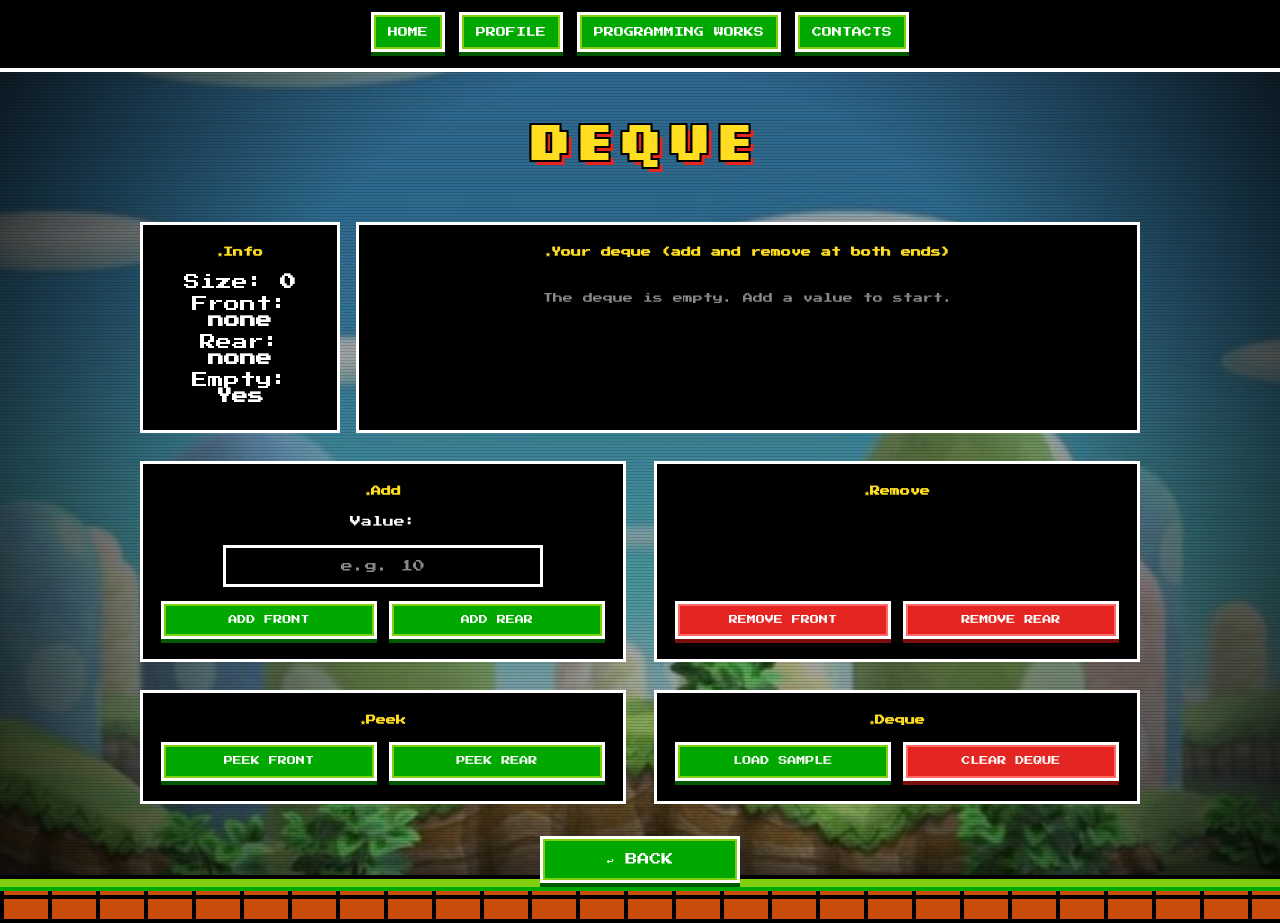
After one commit to kashicamhieldeguzman/DSA_Lab_Exercise-4, a Flask app: page /deque in a window 1280 px wide. The commit adds this page. Run offline with Flask 3, Linux system fonts and the light colour scheme.

Commit message:
Updated my code

```diff
--- a/app.py
+++ b/app.py
@@ -1,12 +1,16 @@
 from flask import Flask, render_template, request, redirect, url_for, flash
 from stack import stack_bp, to_value
 from linkedlist import linkedlist_bp
+from queue_routes import queue_bp
+from deque import deque_bp
 
 app = Flask(__name__)
 app.secret_key = 'your_secret_key'
 
 app.register_blueprint(stack_bp)
 app.register_blueprint(linkedlist_bp)
+app.register_blueprint(queue_bp)
+app.register_blueprint(deque_bp)
 
 @app.route('/')
 def index():
@@ -23,6 +27,10 @@ def profile():
 @app.route('/works')
 def works():
     return render_template('works.html')
+
+@app.route('/queuedeque')
+def queuedeque():
+    return render_template('queuedeque.html')
 
 @app.route('/works/convert/touppercase', methods=['GET', 'POST'])
 def touppercase():
--- /dev/null
+++ b/deque.py
@@ -0,0 +1,197 @@
+from flask import Blueprint, render_template, request, redirect, url_for, flash
+from stack import to_value
+
+#                                        DEQUE IMPLEMENTATION
+
+class Node:
+    def __init__(self, data):
+        self.data = data
+        self.prev = None
+        self.next = None
+
+
+class Deque:
+    def __init__(self):
+        self.head = None
+        self.tail = None
+        self.size = 0
+
+    def is_empty(self):
+        return self.head is None
+
+    def add_front(self, item):
+        new_node = Node(item)
+
+        if self.is_empty():
+            self.head = self.tail = new_node
+        else:
+            new_node.next = self.head
+            self.head.prev = new_node
+            self.head = new_node
+
+        self.size += 1
+
+    def add_rear(self, item):
+        new_node = Node(item)
+
+        if self.is_empty():
+            self.head = self.tail = new_node
+        else:
+            new_node.prev = self.tail
+            self.tail.next = new_node
+            self.tail = new_node
+
+        self.size += 1
+
+    def remove_front(self):
+        if self.is_empty():
+            raise Exception ("DeQue is empty, cannot remove")
+
+        removed_data = self.head.data
+        self.head = self.head.next
+
+        if self.head is None:
+            self.tail = None
+        else:
+            self.head.prev = None
+
+        self.size -= 1
+
+
+        return removed_data
+
+    def remove_rear(self):
+        if self.is_empty():
+            raise Exception("DeQue is empty, cannot remove")
+
+        removed_data = self.tail.data
+        self.tail = self.tail.prev
+
+        if self.tail is None:
+            self.head = None
+        else:
+            self.tail.next = None
+
+        self.size -= 1
+        return removed_data
+
+    def peek_front(self):
+        if self.is_empty():
+            raise Exception("Peek from empty deque")
+        return self.head.data
+
+    def peek_rear(self):
+        if self.is_empty():
+            raise Exception("Peek from empty deque")
+        return self.tail.data
+
+    def to_list(self):
+        """Return the data from front to rear as a normal Python list."""
+        items = []
+        current = self.head
+        while current:
+            items.append(current.data)
+            current = current.next
+        return items
+
+    def clear(self):
+        self.head = None
+        self.tail = None
+        self._size = 0
+
+    def __len__(self):
+        return self.size
+
+
+#                                        DEQUE ROUTES (blueprint)
+
+deque_bp = Blueprint('deque', __name__)   # app.py registers this
+dq = Deque()                              # one shared deque, kept in memory while the server runs
+
+
+def back():
+    return redirect(url_for('deque.deque'))
+
+
+@deque_bp.route('/deque')
+def deque():
+    return render_template('deque.html',
+                           items=dq.to_list(),
+                           peeked=request.args.get('peeked'))
+
+@deque_bp.route('/deque/add_front', methods=['POST'])
+def dq_add_front():
+    value = to_value(request.form.get('value', ''))
+    if value == '':
+        flash("Type a value first.", "error")
+    else:
+        dq.add_front(value)
+        flash(f'Added "{value}" to the front.', "success")
+    return back()
+
+@deque_bp.route('/deque/add_rear', methods=['POST'])
+def dq_add_rear():
+    value = to_value(request.form.get('value', ''))
+    if value == '':
+        flash("Type a value first.", "error")
+    else:
+        dq.add_rear(value)
+        flash(f'Added "{value}" to the rear.', "success")
+    return back()
+
+@deque_bp.route('/deque/remove_front', methods=['POST'])
+def dq_remove_front():
+    if dq.is_empty():
+        flash("The deque is empty.", "error")
+    else:
+        flash(f'Removed "{dq.remove_front()}" from the front.', "success")
+    return back()
+
+@deque_bp.route('/deque/remove_rear', methods=['POST'])
+def dq_remove_rear():
+    if dq.is_empty():
+        flash("The deque is empty.", "error")
+    else:
+        flash(f'Removed "{dq.remove_rear()}" from the rear.', "success")
+    return back()
+
+@deque_bp.route('/deque/peek_front', methods=['POST'])
+def dq_peek_front():
+    if dq.is_empty():
+        flash("The deque is empty.", "error")
+        return back()
+    flash(f'Front value: {dq.peek_front()}', "success")
+    return redirect(url_for('deque.deque', peeked='front'))   # highlights the front node
+
+@deque_bp.route('/deque/peek_rear', methods=['POST'])
+def dq_peek_rear():
+    if dq.is_empty():
+        flash("The deque is empty.", "error")
+        return back()
+    flash(f'Rear value: {dq.peek_rear()}', "success")
+    return redirect(url_for('deque.deque', peeked='rear'))    # highlights the rear node
+
+@deque_bp.route('/deque/sample', methods=['POST'])
+def dq_sample():
+    dq.clear()
+    for n in (10, 20, 30, 40):
+        dq.add_rear(n)
+    flash("Sample deque loaded.", "success")
+    return back()
+
+@deque_bp.route('/deque/clear', methods=['POST'])
+def dq_clear():
+    dq.clear()
+    flash("Deque cleared.", "success")
+    return back()
+
+
+# Your own experiments go here. This block does not run when app.py imports the file.
+if __name__ == "__main__":
+    d = Deque()
+    d.add_rear(20)
+    d.add_front(10)
+    d.add_rear(30)
+    print(d.to_list())          # [10, 20, 30]
+    print(d.remove_rear())      # 30
+    print(d.remove_front())     # 10
--- a/static/css/style.css
+++ b/static/css/style.css
@@ -539,6 +539,30 @@ nav ul {
     justify-content: center;
     gap: 12px 14px;}
 
+/*---WORKS MENU CSS---*/
+.works-page .welcome-content { max-width: 900px; }
+
+.works-menu {
+    width: 100%;
+    flex-direction: row;
+    flex-wrap: wrap;
+    justify-content: center;
+    align-items: stretch;
+    gap: 20px;
+    margin-bottom: 28px;}
+
+.works-menu li {
+    display: flex;
+    flex: 0 0 270px;}
+
+.works-menu .start-button {
+    display: flex;
+    align-items: center;
+    justify-content: center;
+    width: 100%;
+    min-width: 0;
+    font-size: 11px;}
+
 /*---ANIMATIONS---*/
 @keyframes title-drop {
     from { transform: translateY(-40px); opacity: 0; }
--- /dev/null
+++ b/templates/deque.html
@@ -0,0 +1,139 @@
+<!DOCTYPE html>
+<html lang="en">
+<head>
+    <meta charset="UTF-8">
+    <meta name="viewport" content="width=device-width, initial-scale=1">
+    <title>Deque</title>
+    <link rel="stylesheet" href="{{ url_for('static', filename='css/style.css') }}">
+    <style>
+        .deque-row {
+            display: flex;
+            gap: 16px;
+            align-items: stretch;
+            width: 100%;
+            margin-bottom: 28px;
+        }
+        .deque-row .ll-panel { margin: 0; }
+        .deque-row .deque-info { flex: 0 0 200px; }
+        .deque-row .deque-output { flex: 1; min-width: 0; }
+        .deque-info p { margin: 6px 0; }
+
+        @media (max-width: 640px) {
+            .deque-row { flex-direction: column; }
+            .deque-row .deque-info { flex: none; }
+        }
+    </style>
+</head>
+<body>
+    <nav class="site-nav" aria-label="Main">
+        <ul>
+            <li><a class="nav-link" href="{{ url_for('index') }}" {% if request.endpoint == 'index' %}aria-current="page"{% endif %}>Home</a></li>
+            <li><a class="nav-link" href="{{ url_for('profile') }}" {% if request.endpoint == 'profile' %}aria-current="page"{% endif %}>Profile</a></li>
+            <li><a class="nav-link" href="{{ url_for('works') }}" {% if request.endpoint == 'works' %}aria-current="page"{% endif %}>Programming Works</a></li>
+            <li><a class="nav-link" href="{{ url_for('contact') }}" {% if request.endpoint == 'contact' %}aria-current="page"{% endif %}>Contacts</a></li>
+        </ul>
+    </nav>
+
+<div class="welcome linkedlist-page">
+<div class="welcome-content">
+<div class="ll-wide">
+
+    <h1>Deque</h1>
+
+    <!-- Messages from Flask -->
+    {% with messages = get_flashed_messages(with_categories=true) %}
+        {% for category, text in messages %}
+            <p class="ll-message {{ category }}">{{ text }}</p>
+        {% endfor %}
+    {% endwith %}
+
+    <!-- Info (left) + deque output (right) -->
+    <div class="deque-row">
+
+        <div class="ll-panel deque-info">
+            <h3 class="stat-label">Info</h3>
+            <p>Size: <strong>{{ items|length }}</strong></p>
+            <p>Front: <strong>{% if items %}{{ items[0] }}{% else %}none{% endif %}</strong></p>
+            <p>Rear: <strong>{% if items %}{{ items[-1] }}{% else %}none{% endif %}</strong></p>
+            <p>Empty: <strong>{% if items %}No{% else %}Yes{% endif %}</strong></p>
+        </div>
+
+        <div class="ll-panel deque-output">
+            <h3 class="stat-label">Your deque (add and remove at both ends)</h3>
+            <div class="ll-track">
+                {% if items %}
+                    {% for item in items %}
+                        <div class="ll-item">
+                            <div class="ll-tags">
+                                {% if loop.first %}<span class="ll-tag head">Front</span>{% endif %}
+                                {% if loop.last %}<span class="ll-tag tail">Rear</span>{% endif %}
+                            </div>
+                            <div class="ll-node{% if (peeked == 'front' and loop.first) or (peeked == 'rear' and loop.last) %} found{% endif %}">
+                                <span class="ll-value">{{ item }}</span>
+                            </div>
+                        </div>
+                        {% if not loop.last %}<span class="ll-arrow">&#9668;&#9658;</span>{% endif %}
+                    {% endfor %}
+                {% else %}
+                    <p class="ll-empty">The deque is empty. Add a value to start.</p>
+                {% endif %}
+            </div>
+        </div>
+
+    </div>
+
+    <!-- Controls: 2 columns x 2 rows -->
+    <div class="ll-grid">
+
+        <div class="ll-panel ll-box">
+            <h3 class="stat-label">Add</h3>
+            <form method="post" class="retro-form">
+                <label for="deque-value">Value:</label>
+                <input type="text" id="deque-value" name="value" placeholder="e.g. 10" autocomplete="off">
+                <div class="btn-row">
+                    <button class="btn-small" formaction="{{ url_for('deque.dq_add_front') }}">Add front</button>
+                    <button class="btn-small" formaction="{{ url_for('deque.dq_add_rear') }}">Add rear</button>
+                </div>
+            </form>
+        </div>
+
+        <div class="ll-panel ll-box">
+            <h3 class="stat-label">Remove</h3>
+            <form method="post" class="retro-form">
+                <div class="btn-row">
+                    <button class="btn-small btn-danger" formaction="{{ url_for('deque.dq_remove_front') }}">Remove front</button>
+                    <button class="btn-small btn-danger" formaction="{{ url_for('deque.dq_remove_rear') }}">Remove rear</button>
+                </div>
+            </form>
+        </div>
+
+        <div class="ll-panel ll-box">
+            <h3 class="stat-label">Peek</h3>
+            <form method="post" class="retro-form">
+                <div class="btn-row">
+                    <button class="btn-small" formaction="{{ url_for('deque.dq_peek_front') }}">Peek front</button>
+                    <button class="btn-small" formaction="{{ url_for('deque.dq_peek_rear') }}">Peek rear</button>
+                </div>
+            </form>
+        </div>
+
+        <div class="ll-panel ll-box">
+            <h3 class="stat-label">Deque</h3>
+            <form method="post" class="retro-form">
+                <div class="btn-row">
+                    <button class="btn-small" formaction="{{ url_for('deque.dq_sample') }}">Load sample</button>
+                    <button class="btn-small btn-danger" formaction="{{ url_for('deque.dq_clear') }}">Clear deque</button>
+                </div>
+            </form>
+        </div>
+
+    </div>
+
+    <a href="{{ url_for('queuedeque') }}" class="start-button">↩ Back</a>
+
+</div>
+</div>
+</div>
+
+</body>
+</html>
```
Also changed, not shown: queue_routes.py (added, +131 -0 lines), templates/queue.html (added, +131 -0 lines), templates/queuedeque.html (added, +34 -0 lines), templates/works.html (+10 -10 lines).
